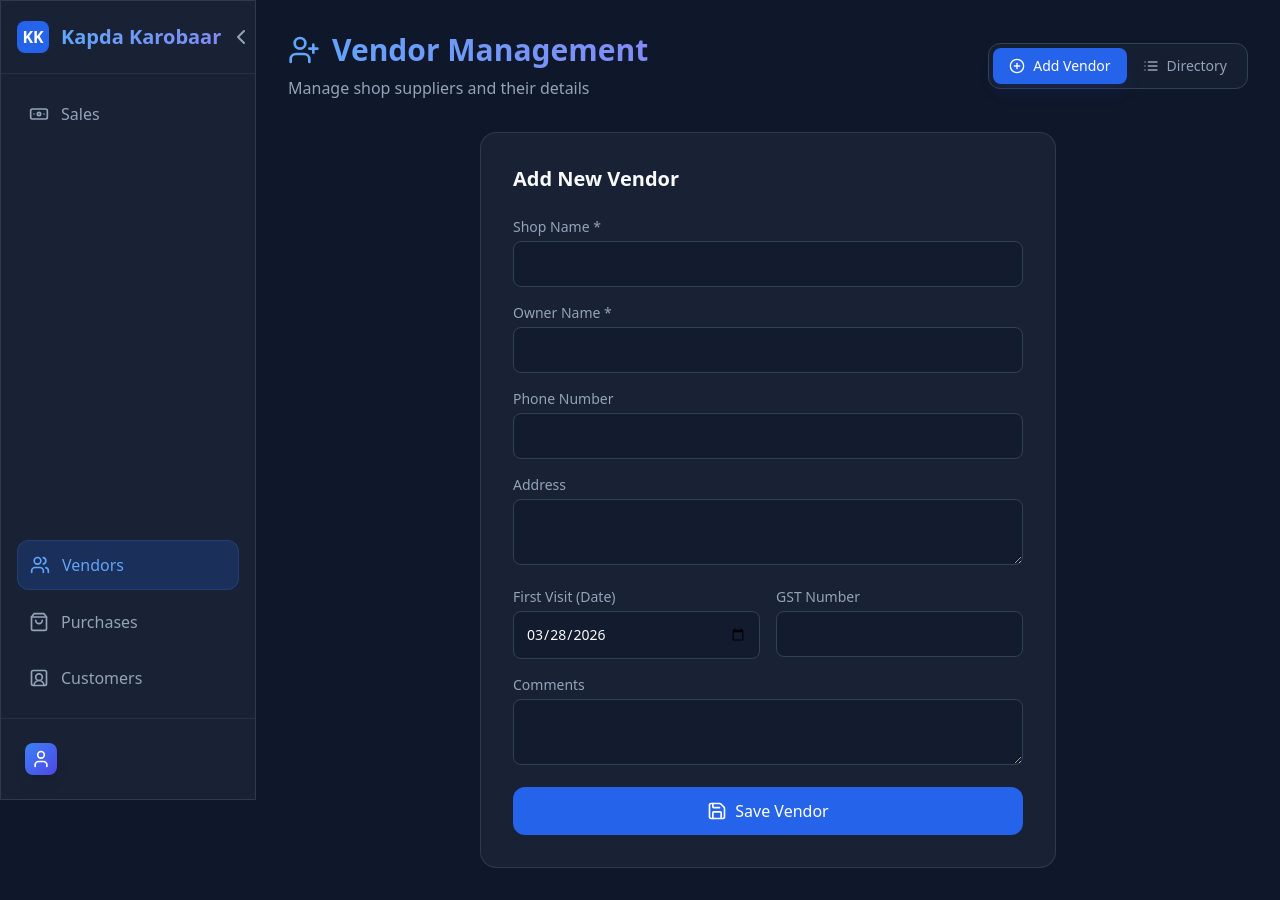
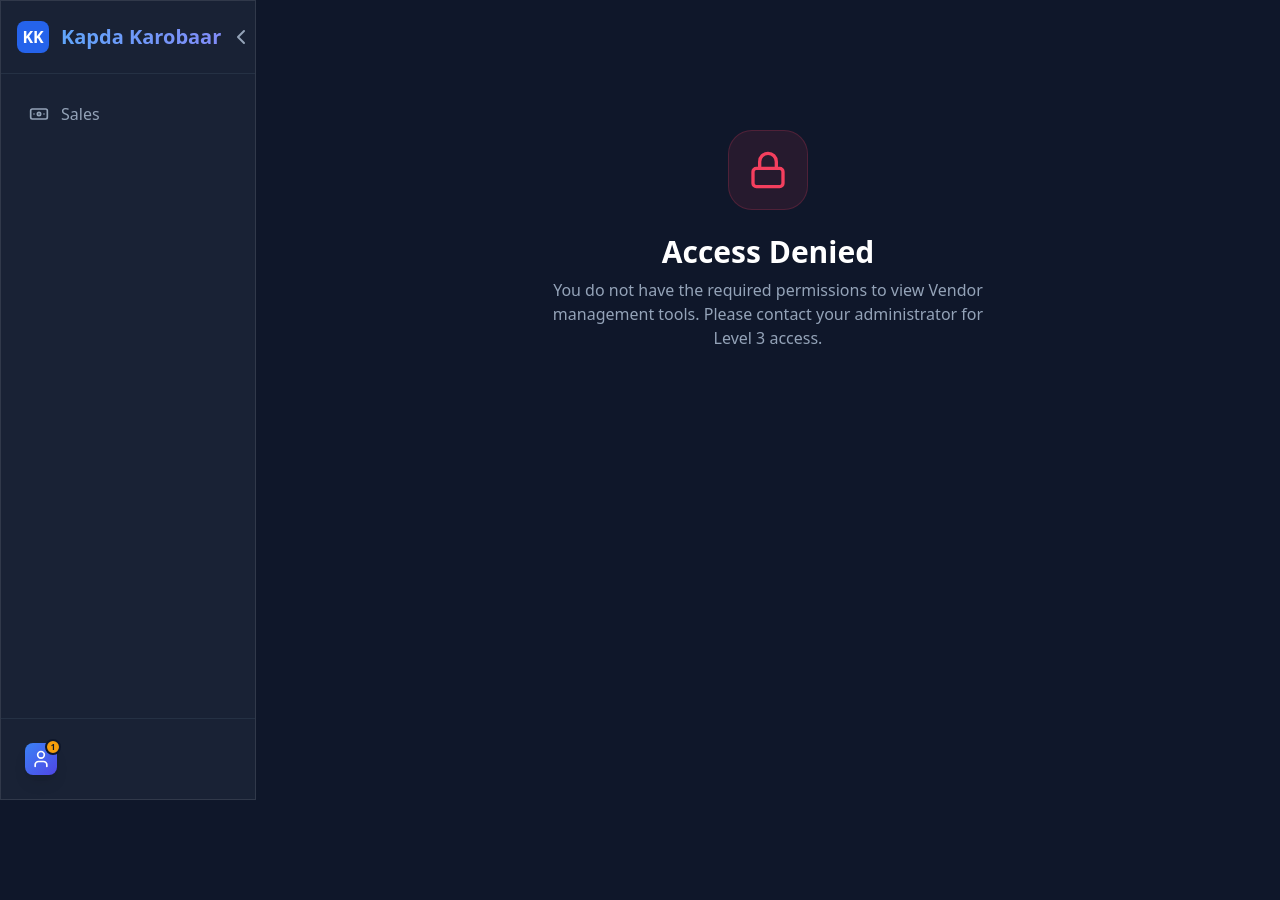
Before and after one commit to namanbhaia/KapdaKarobaar, a Next.js app: page /vendors in a window 1280 px wide. After the commit the page ends 800 px from the top, so only its background shows below. Built offline with nearby package versions, Linux system fonts and the light colour scheme; no server answers.

Commit message:
Add levels to users

```diff
--- a/src/app/auth/actions.ts
+++ b/src/app/auth/actions.ts
@@ -38,8 +38,10 @@ export async function signup(formData: FormData) {
     options: {
       data: {
         display_name: name,
+        level: 1,
       },
     },
+
   });
 
   if (error) {
@@ -53,12 +55,13 @@ export async function signup(formData: FormData) {
     // Append to Profiles tab
     await sheets.spreadsheets.values.append({
       spreadsheetId: SPREADSHEET_ID,
-      range: "Profiles!A:C",
+      range: "Profiles!A:D",
       valueInputOption: "USER_ENTERED",
       requestBody: {
-        values: [[name, email, password]],
+        values: [[name, email, password, 1]],
       },
     });
+
   } catch (sheetError) {
     console.error("Error syncing to Google Sheets:", sheetError);
     // We don't necessarily want to fail the whole signup if sheet sync fails,
--- a/src/app/customers/page.tsx
+++ b/src/app/customers/page.tsx
@@ -1,12 +1,14 @@
 "use client";
 
 import { useState, useEffect, useCallback } from "react";
-import { Users, List, PlusCircle } from "lucide-react";
+import { Users, List, PlusCircle, Lock } from "lucide-react";
 import { fetchCustomers, Customer } from "@/services/customers";
 import CustomerForm from "./CustomerForm";
 import CustomerTable from "./CustomerTable";
+import { useUserLevel } from "@/hooks/useUserLevel";
 
 export default function CustomersPage() {
+  const { isPrivileged, loading: authLoading } = useUserLevel();
   const [customers, setCustomers] = useState<Customer[]>([]);
   const [loading, setLoading] = useState(true);
   const [view, setView] = useState<"log" | "history">("log");
@@ -26,6 +28,29 @@ export default function CustomersPage() {
   useEffect(() => {
     loadCustomers();
   }, [loadCustomers]);
+
+  if (authLoading) {
+    return (
+      <div className="flex items-center justify-center p-20">
+        <div className="w-8 h-8 border-4 border-purple-500 border-t-transparent rounded-full animate-spin" />
+      </div>
+    );
+  }
+
+  if (!isPrivileged) {
+    return (
+      <div className="min-h-[60vh] flex flex-col items-center justify-center p-8 text-center">
+        <div className="w-20 h-20 bg-rose-500/10 rounded-3xl flex items-center justify-center mb-6 border border-rose-500/20">
+          <Lock className="w-10 h-10 text-rose-500" />
+        </div>
+        <h2 className="text-3xl font-bold text-white mb-2">Access Denied</h2>
+        <p className="text-slate-400 max-w-md">
+          You do not have the required permissions to view Customer records.
+          Please contact your administrator for Level 3 access.
+        </p>
+      </div>
+    );
+  }
 
   return (
     <div className="p-8 max-w-5xl mx-auto w-full">
--- a/src/app/page.tsx
+++ b/src/app/page.tsx
@@ -2,10 +2,12 @@
 
 import { useState, useEffect } from "react";
 import { Package, IndianRupee, History, TrendingUp, BarChart3, Loader2 } from "lucide-react";
-import { fetchPurchases, Purchase } from "@/services/purchases";
-import { fetchSales, Sale } from "@/services/sales";
+import { fetchPurchases } from "@/services/purchases";
+import { fetchSales } from "@/services/sales";
+import { useUserLevel } from "@/hooks/useUserLevel";
 
 export default function Home() {
+  const { isPrivileged, loading: authLoading } = useUserLevel();
   const [metrics, setMetrics] = useState({
     piecesInStock: 0,
     currentValue: 0,
@@ -72,6 +74,8 @@ export default function Home() {
     }).format(val);
   };
 
+  const showFinancials = isPrivileged;
+
   return (
     <div className="p-6 md:p-12 max-w-7xl mx-auto w-full">
       <header className="mb-8 md:mb-12">
@@ -83,12 +87,12 @@ export default function Home() {
         </p>
       </header>
 
-      {loading ? (
+      {loading || authLoading ? (
         <div className="flex items-center justify-center p-20">
           <Loader2 className="w-12 h-12 text-blue-500 animate-spin" />
         </div>
       ) : (
-        <div className="grid grid-cols-1 md:grid-cols-2 lg:grid-cols-3 gap-4 md:grid-cols-2 lg:grid-cols-3 md:gap-6">
+        <div className="grid grid-cols-1 md:grid-cols-2 lg:grid-cols-3 gap-4 md:gap-6">
           <MetricCard
             title="Pieces in Stock"
             value={metrics.piecesInStock.toLocaleString()}
@@ -96,6 +100,9 @@ export default function Home() {
             color="border-blue-500/50"
             subtitle="Current inventory balance"
           />
+
+          {showFinancials && (
+            <>
               <MetricCard
                 title="Inventory Value"
                 value={formatCurrency(metrics.currentValue)}
@@ -124,6 +131,8 @@ export default function Home() {
                 color="border-rose-500/50"
                 subtitle="Total amount spent"
               />
+            </>
+          )}
         </div>
       )}
     </div>
--- a/src/app/purchases/PurchaseTable.tsx
+++ b/src/app/purchases/PurchaseTable.tsx
@@ -8,8 +8,12 @@ interface PurchaseTableProps {
   purchases: Purchase[];
 }
 
+import { useUserLevel } from "@/hooks/useUserLevel";
+
 export default function PurchaseTable({ loading, purchases }: PurchaseTableProps) {
-  const columns: Column<Purchase>[] = [
+  const { isPrivileged } = useUserLevel();
+
+  const allColumns: Column<Purchase>[] = [
     {
       key: "storeSuitId",
       header: "Store ID",
@@ -92,6 +96,11 @@ export default function PurchaseTable({ loading, purchases }: PurchaseTableProps
     },
   ];
 
+  const columns = allColumns.filter(col => {
+    if (col.key === "balance" && !isPrivileged) return false;
+    return true;
+  });
+
   return (
     <DataTable
       title="Inventory Ledger"
--- a/src/app/sales/SaleTable.tsx
+++ b/src/app/sales/SaleTable.tsx
@@ -8,8 +8,12 @@ interface SaleTableProps {
   sales: Sale[];
 }
 
+import { useUserLevel } from "@/hooks/useUserLevel";
+
 export default function SaleTable({ loading, sales }: SaleTableProps) {
-  const columns: Column<Sale>[] = [
+  const { isPrivileged } = useUserLevel();
+
+  const allColumns: Column<Sale>[] = [
     {
       key: "billNum",
       keys: ["billNum", "date"],
@@ -92,6 +96,11 @@ export default function SaleTable({ loading, sales }: SaleTableProps) {
     },
   ];
 
+  const columns = allColumns.filter(col => {
+    if (col.key === "profitPerPiece" && !isPrivileged) return false;
+    return true;
+  });
+
   return (
     <DataTable
       title="Sales Log"
--- a/src/app/vendors/page.tsx
+++ b/src/app/vendors/page.tsx
@@ -1,12 +1,14 @@
 "use client";
 
 import { useState, useEffect, useCallback } from "react";
-import { UserPlus, List, PlusCircle } from "lucide-react";
+import { UserPlus, List, PlusCircle, Lock } from "lucide-react";
 import { fetchVendors, Vendor } from "@/services/vendors";
 import VendorForm from "./VendorForm";
 import VendorTable from "./VendorTable";
+import { useUserLevel } from "@/hooks/useUserLevel";
 
 export default function VendorsPage() {
+  const { isPrivileged, loading: authLoading } = useUserLevel();
   const [vendors, setVendors] = useState<Vendor[]>([]);
   const [loading, setLoading] = useState(true);
   const [view, setView] = useState<"log" | "history">("log");
@@ -26,6 +28,29 @@ export default function VendorsPage() {
   useEffect(() => {
     loadVendors();
   }, [loadVendors]);
+
+  if (authLoading) {
+    return (
+      <div className="flex items-center justify-center p-20">
+        <div className="w-8 h-8 border-4 border-blue-500 border-t-transparent rounded-full animate-spin" />
+      </div>
+    );
+  }
+
+  if (!isPrivileged) {
+    return (
+      <div className="min-h-[60vh] flex flex-col items-center justify-center p-8 text-center">
+        <div className="w-20 h-20 bg-rose-500/10 rounded-3xl flex items-center justify-center mb-6 border border-rose-500/20">
+          <Lock className="w-10 h-10 text-rose-500" />
+        </div>
+        <h2 className="text-3xl font-bold text-white mb-2">Access Denied</h2>
+        <p className="text-slate-400 max-w-md">
+          You do not have the required permissions to view Vendor management tools.
+          Please contact your administrator for Level 3 access.
+        </p>
+      </div>
+    );
+  }
 
   return (
     <div className="p-8 max-w-6xl mx-auto w-full">
--- a/src/components/Sidebar.tsx
+++ b/src/components/Sidebar.tsx
@@ -28,18 +28,13 @@ const bottomNavItems = [
   { name: "Customers", href: "/customers", icon: UserSquare2 },
 ];
 
+import { useUserLevel } from "@/hooks/useUserLevel";
+
 export default function Sidebar() {
   const pathname = usePathname();
   const { isCollapsed, isMobileOpen, toggleSidebar, toggleMobile, setIsMobileOpen } = useSidebar();
-  const [user, setUser] = useState<User | null>(null);
+  const { user, userLevel, isPrivileged, loading } = useUserLevel();
   const [showProfileMenu, setShowProfileMenu] = useState(false);
-
-  useEffect(() => {
-    const supabase = createClient();
-    supabase.auth.getUser().then(({ data: { user } }) => {
-      setUser(user);
-    });
-  }, []);
 
   const renderNavItem = (item: any) => {
     const isActive = pathname === item.href;
@@ -133,10 +128,15 @@ export default function Sidebar() {
           {/* Spacer to push remaining items to bottom */}
           <div className="flex-1" />
 
-          {/* Bottom aligned items */}
+          {/* Bottom aligned items (Privileged) */}
+          {isPrivileged && (
             <div className="space-y-2">
+              <div className={`px-3 py-2 text-[10px] font-bold text-slate-500 uppercase tracking-widest ${isCollapsed ? "hidden" : "block"}`}>
+                Management
+              </div>
               {bottomNavItems.map(renderNavItem)}
             </div>
+          )}
         </nav>
 
         {/* User Profile Widget */}
@@ -161,14 +161,23 @@ export default function Sidebar() {
                 ${isCollapsed ? "md:justify-center" : ""}
               `}
             >
-              <div className="w-8 h-8 rounded-lg bg-gradient-to-br from-blue-500 to-indigo-600 flex items-center justify-center flex-shrink-0 text-white shadow-lg">
+              <div className="w-8 h-8 rounded-lg bg-gradient-to-br from-blue-500 to-indigo-600 flex items-center justify-center flex-shrink-0 text-white shadow-lg relative">
                 <UserIcon className="w-5 h-5" />
+                {/* Level Badge on Avatar */}
+                <div className="absolute -top-1 -right-1 w-4 h-4 bg-amber-500 text-slate-900 border-2 border-slate-900 rounded-full flex items-center justify-center text-[8px] font-bold">
+                  {userLevel}
+                </div>
               </div>
               {!isCollapsed && user && (
                 <div className="flex-1 text-left overflow-hidden">
+                  <div className="flex items-center gap-2">
                     <p className="text-sm font-bold text-white truncate">
                       {user.user_metadata?.display_name || user.email?.split('@')[0]}
                     </p>
+                    <span className="px-1.5 py-0.5 rounded-md bg-slate-800 text-[8px] font-black text-amber-500 border border-amber-500/20 uppercase tracking-tighter">
+                      Lvl {userLevel}
+                    </span>
+                  </div>
                   <p className="text-[10px] text-slate-500 truncate">{user.email}</p>
                 </div>
               )}
@@ -178,5 +187,7 @@ export default function Sidebar() {
       </aside>
     </>
 
+
+
   );
 }
--- /dev/null
+++ b/src/hooks/useUserLevel.ts
@@ -0,0 +1,32 @@
+"use client";
+
+import { useEffect, useState } from "react";
+import { User } from "@supabase/supabase-js";
+import { createClient } from "@/utils/supabase/client";
+
+export function useUserLevel() {
+  const [user, setUser] = useState<User | null>(null);
+  const [loading, setLoading] = useState(true);
+
+  useEffect(() => {
+    const fetchUser = async () => {
+      const supabase = createClient();
+      const { data: { user: currentUser } } = await supabase.auth.getUser();
+      setUser(currentUser);
+      setLoading(false);
+    };
+
+    fetchUser();
+  }, []);
+
+  const userLevel = user?.user_metadata?.level || 1;
+
+  return {
+    user,
+    userLevel: Number(userLevel),
+    isAtLeastLevel: (level: number) => Number(userLevel) >= level,
+    isPrivileged: Number(userLevel) >= 3,
+    isAdmin: Number(userLevel) >= 4,
+    loading
+  };
+}
--- a/src/lib/googleSheets.ts
+++ b/src/lib/googleSheets.ts
@@ -62,5 +62,5 @@ export const SHEET_RANGES = {
   Purchases: "Purchase!A2:P", // Invoice Number to Balance
   Customers: "Customer!A2:C", // Phone, Name, Purchase value
   Sales: "Sale!A2:L", // Bill Num to Profit/Piece
-  Profiles: "Profiles!A2:C", // Name, Email, Password
+  Profiles: "Profiles!A2:D", // Name, Email, Password, Level
 };
```
Lines whose indentation alone changed are shown as unchanged.
